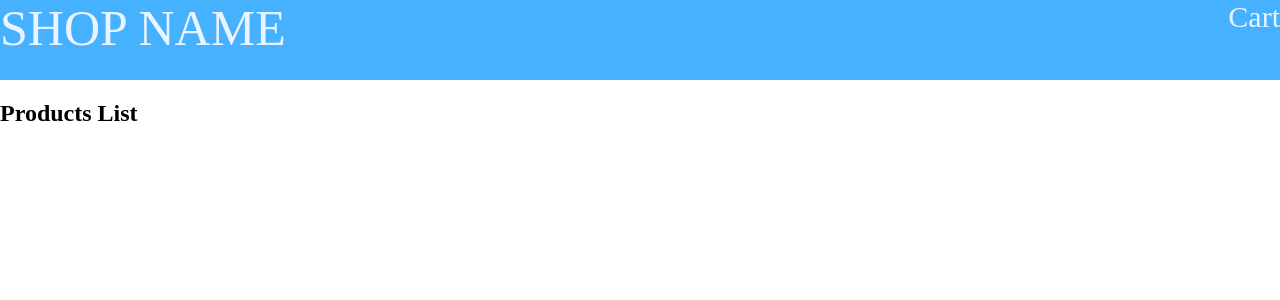
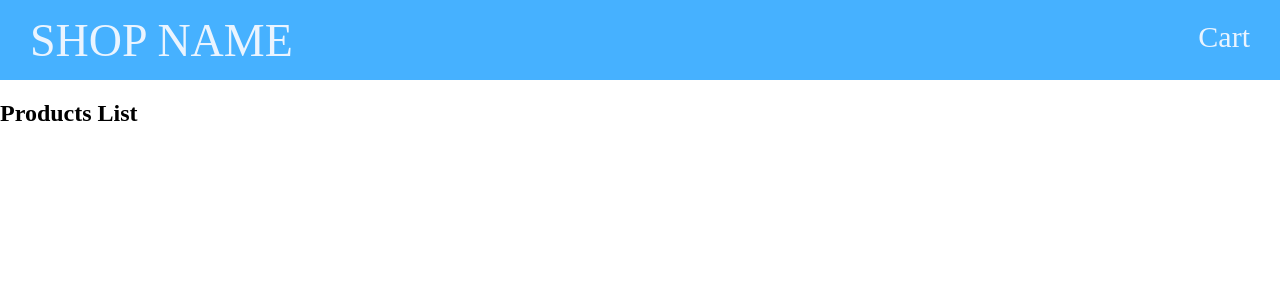
Before and after one commit to ScalaConsultants/react-example-app, a React app: page / in a window 1280 px wide. Shown: the top 300 px of the page. Built offline with nearby package versions, Linux system fonts and the light colour scheme.

Commit message:
update style

```diff
--- a/src/components/Navbar/CartButton.js
+++ b/src/components/Navbar/CartButton.js
@@ -5,6 +5,7 @@ const Logo = styled.span`
     color: #eaf4ff;
     font-size: 30px;
     float:right;
+    margin:20px 30px;
 `;
 
 export default Logo;
--- a/src/components/Navbar/Logo.js
+++ b/src/components/Navbar/Logo.js
@@ -3,7 +3,9 @@ import styled from 'styled-components';
 // language=SCSS prefix=dummy{ suffix=}
 const Logo = styled.span`
     color: #eaf4ff;
-    font-size: 50px;
+    font-size: 46px;
+    float: left;
+    margin: 15px 30px;
 `;
 
 export default Logo;
```
